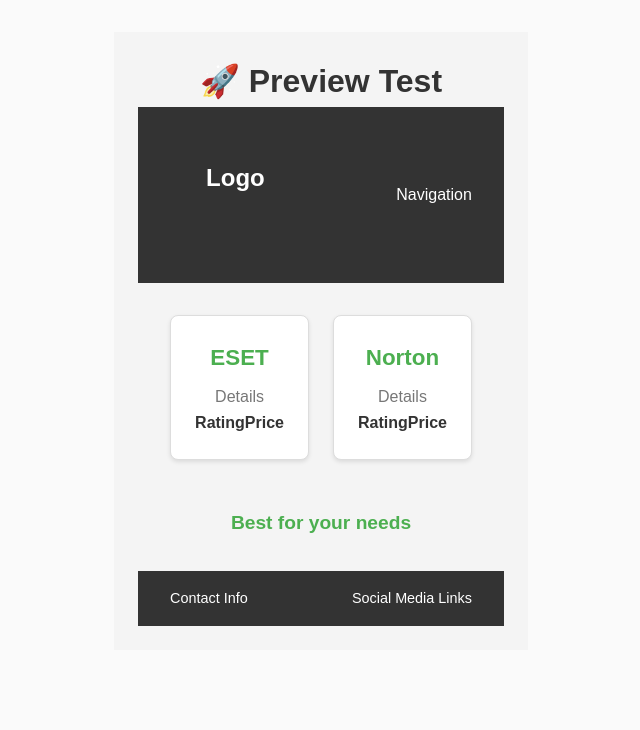
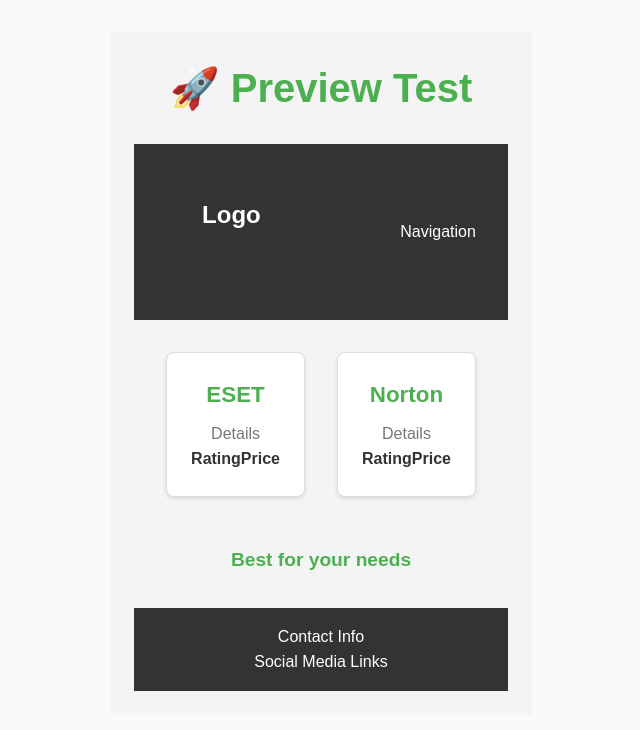
Before and after one commit to Tyouness/proofficestore-frontend, a React (Vite) app: page / in a window 1280 px wide. Shown: the top 730 px of the page, without its empty margins (319-959 px from the left). Built offline with nearby package versions, Linux system fonts and the light colour scheme.

Commit message:
Update index.css

```diff
--- a/src/index.css
+++ b/src/index.css
@@ -60,12 +60,19 @@
   flex-grow: 1;
   padding: 2rem;
   background-color: var(--bg-color);
+  text-align: center;
+}
+
+h1 {
+  font-size: 2.5em;
+  color: var(--primary-color);
+  margin-bottom: 1.5rem;
 }
 
 .product-comparison {
   display: grid;
   grid-template-columns: repeat(2, 1fr);
-  gap: 1.5rem;
+  gap: 2rem;
   margin-bottom: 2rem;
 }
 
@@ -102,13 +109,12 @@
 /* User Decision Section */
 .user-decision {
   margin-top: 3rem;
-  text-align: center;
   font-size: 1.2em;
   color: var(--secondary-color);
+  font-weight: bold;
 }
 
 .user-decision .best-for-needs {
-  font-weight: bold;
   color: var(--primary-color);
 }
 
@@ -118,10 +124,7 @@
   color: var(--footer-text-color);
   text-align: center;
   padding: 1rem;
-  font-size: 0.9em;
-  display: flex;
-  justify-content: space-between;
-  align-items: center;
+  font-size: 1rem;
 }
 
 footer .contact-info,
@@ -138,24 +141,6 @@
 footer .contact-info a:hover,
 footer .social-media-links a:hover {
   text-decoration: underline;
-}
-
-/* Button Styles */
-button {
-  background-color: var(--primary-color);
-  color: white;
-  border: none;
-  padding: 10px 20px;
-  font-size: 1rem;
-  font-weight: bold;
-  border-radius: 5px;
-  cursor: pointer;
-  transition: all 0.3s ease;
-  margin-top: 2rem;
-}
-
-button:hover {
-  background-color: #45a049;
 }
 
 /* Media Queries */
```
